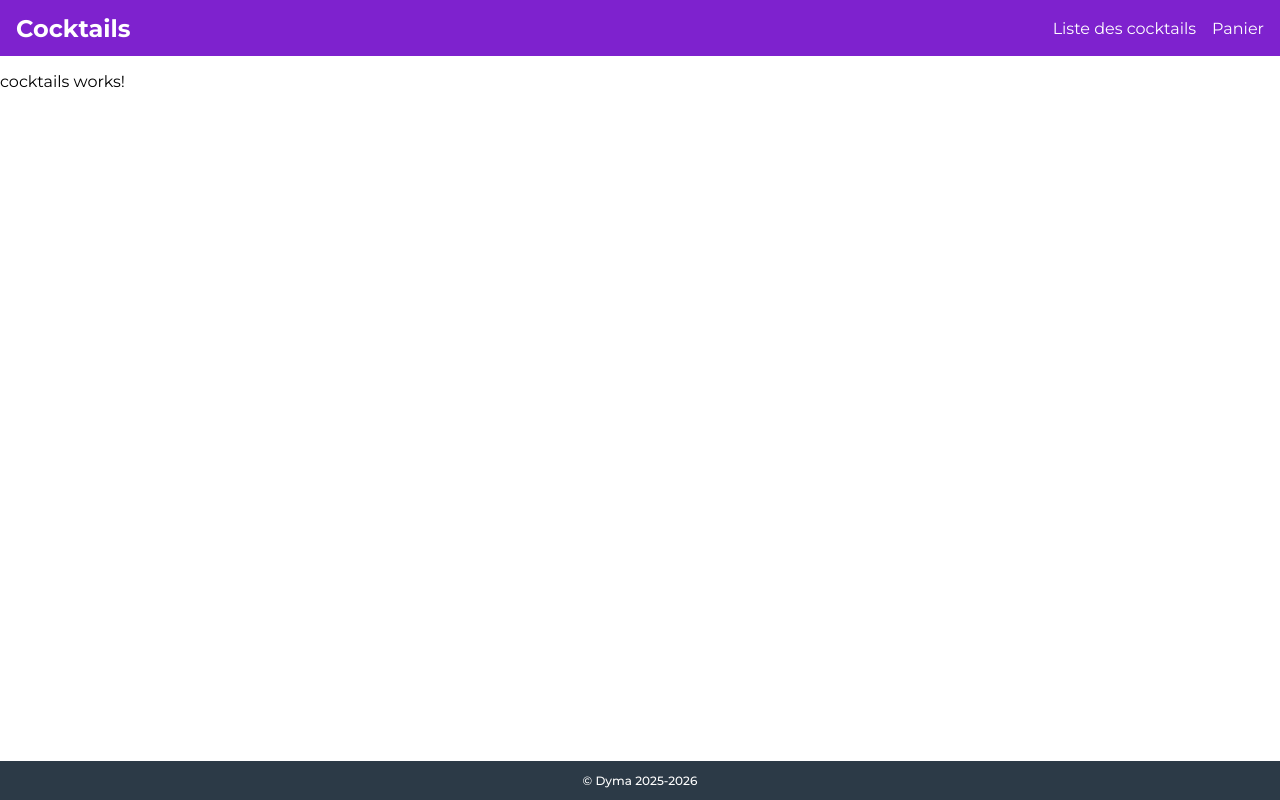
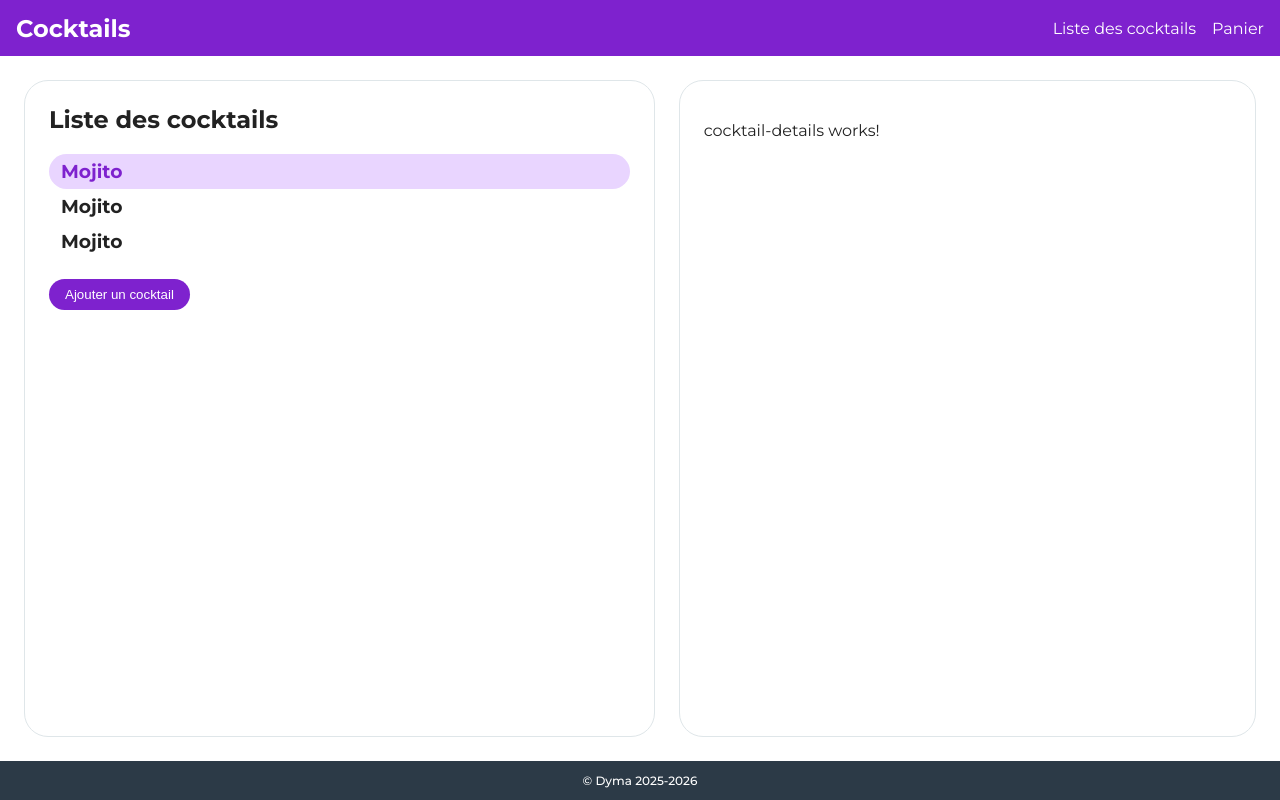
Before and after one commit to remymoro/cocktail-book, an Angular app: page / in a window 1280 px wide. Built offline with nearby package versions, Linux system fonts and the light colour scheme.

Commit message:
✨ Initial setup for CocktailsComponent and CocktailsListComponent with layout and styles

```diff
--- a/src/app/components/cocktails/cocktails.component.ts
+++ b/src/app/components/cocktails/cocktails.component.ts
@@ -1,15 +1,20 @@
 import { Component } from '@angular/core';
+import { CocktailsListComponent } from './components/cocktails-list.component';
+import { CocktailDetailsComponent } from './components/cocktail-details.component';
 
 @Component({
   selector: 'app-cocktails',
-  imports: [],
+  imports: [CocktailsListComponent, CocktailDetailsComponent],
   template: `
-    <p>
-      cocktails works!
-    </p>
+    <app-cocktails-list class="flex-auto card" />
+    <app-cocktail-details class="flex-auto card" />
   `,
-  styles: ``
+  styles: `
+    :host {
+      display: flex;
+      gap:24px;
+      padding: 24px;
+    }
+  `,
 })
-export class CocktailsComponent {
-
-}
+export class CocktailsComponent {}
--- a/src/app/components/cocktails/components/cocktails-list.component.ts
+++ b/src/app/components/cocktails/components/cocktails-list.component.ts
@@ -4,12 +4,25 @@ import { Component } from '@angular/core';
   selector: 'app-cocktails-list',
   imports: [],
   template: `
-    <p>
-      cocktails-list works!
-    </p>
+    <h2 class="mb-20">Liste des cocktails</h2>
+    <ul class="mb-20">
+      <li class="active-item text-primary px-12 py-6">
+        <div>
+          <h3>Mojito</h3>
+        </div>
+      </li>
+      <li class="px-12 py-6">
+        <div>
+          <h3>Mojito</h3>
+        </div>
+      </li>
+      <li class="px-12 py-6">
+        <div>
+          <h3>Mojito</h3>
+        </div>
+      </li>
+    </ul>
+    <button class="btn btn-primary">Ajouter un cocktail</button>
   `,
-  styles: ``
 })
-export class CocktailsListComponent {
-
-}
+export class CocktailsListComponent {}
--- a/src/styles/_theme.scss
+++ b/src/styles/_theme.scss
@@ -1,4 +1,39 @@
 body {
   font-family: var(--font-family);
   font-optical-sizing: auto;
+  color: var(--text-color);
 }
+
+.card {
+  padding: 24px;
+  border-radius: var(--radius);
+  border: var(--border);
+}
+
+.active-item {
+  background-color: var(--light);
+  color: white;
+  border-radius: var(--radius);
+}
+
+.text-primary {
+  color: var(--primary);
+}
+
+.btn {
+  font-weight: 500;
+  border: 0;
+  cursor: pointer;
+  border-radius: var(--radius);
+  padding: 8px 16px;
+  transition: background-color 0.4s;
+}
+
+.btn-primary {
+  background-color: var(--primary);
+  color: white;
+}
+
+.btn-primary:hover {
+  background-color: var(--dark);
+}
--- a/src/styles/_utils.scss
+++ b/src/styles/_utils.scss
@@ -45,3 +45,17 @@
 .text-bold {
   font-weight: 700;
 }
+
+.mb-20 {
+  margin-bottom: 20px;
+}
+
+.px-12 {
+  padding-right: 12px;
+  padding-left: 12px;
+}
+
+.py-6 {
+  padding-top: 6px;
+  padding-bottom: 6px;
+}
--- a/src/styles/_variables.scss
+++ b/src/styles/_variables.scss
@@ -8,4 +8,7 @@
   --dark: #3b0764;
   --success: #22c55e;
   --danger: #dc2626;
+
+  --border: 1px solid var(--gray-100);
+  --radius: 24px;
 }
```
